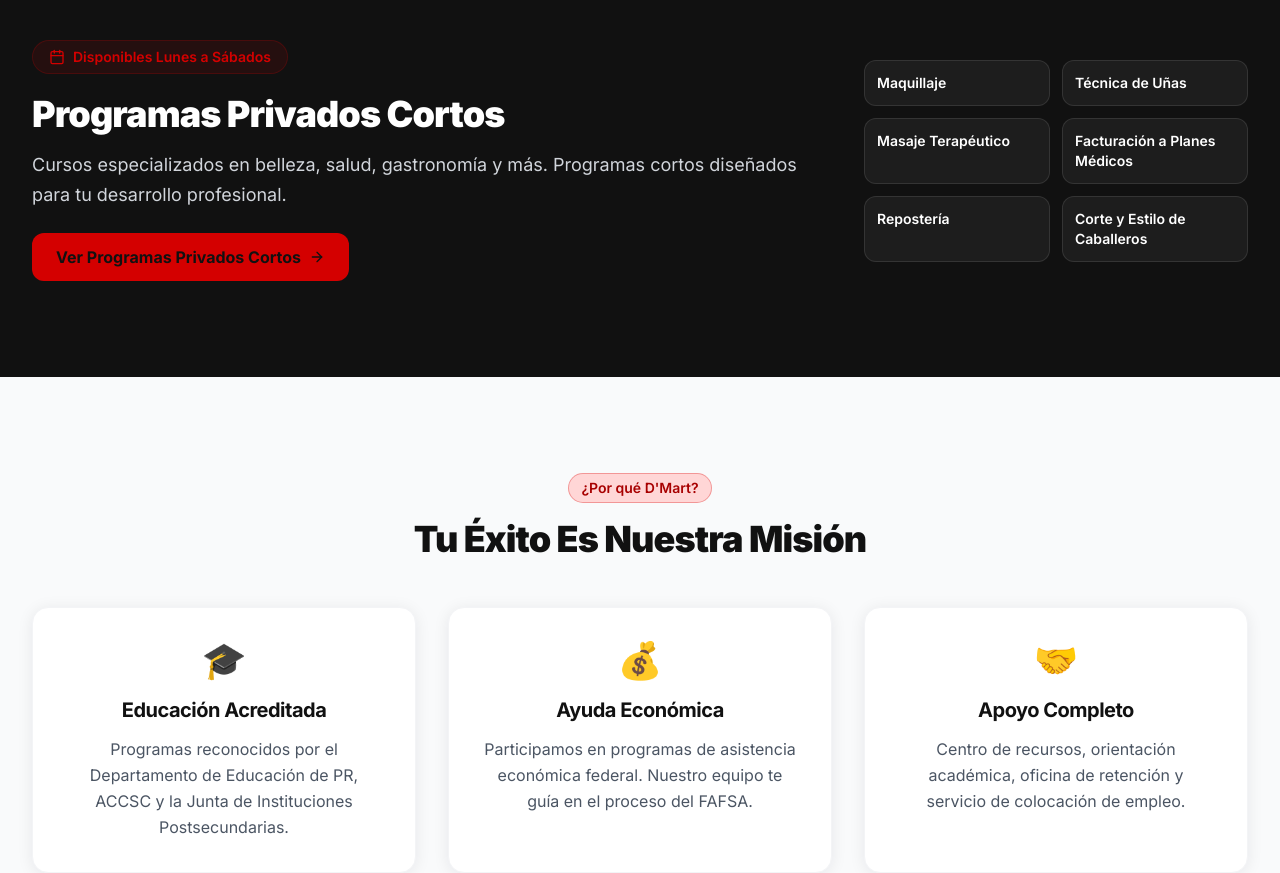
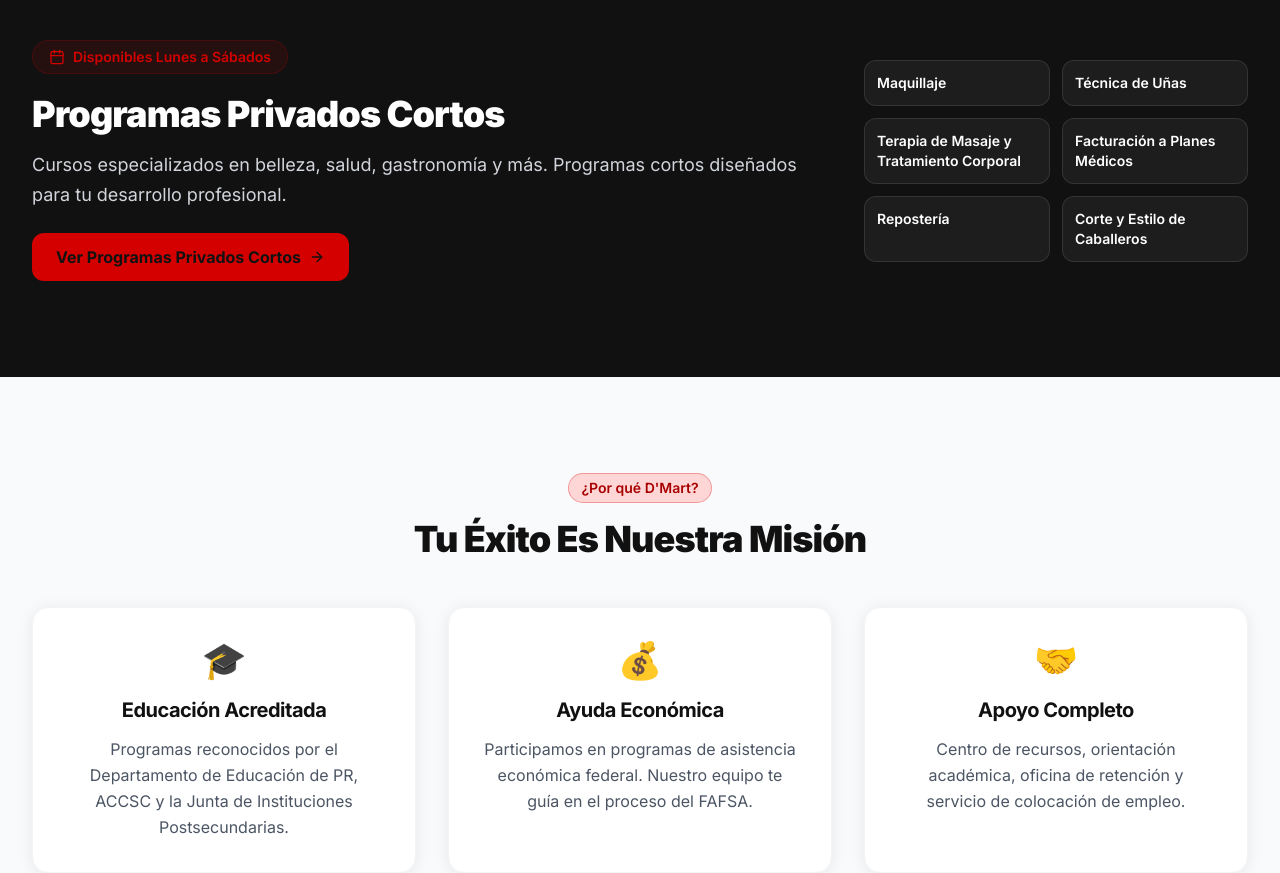
Before and after one commit to giancarlovf2000-lgtm/dmart-website, a Next.js app: page / in a window 1280 px wide. Shown: the part 2760-3633 px from the top of the page. Built offline with nearby package versions, Linux system fonts and the light colour scheme; no server answers.

Commit message:
Actualizar nombre de programa: Masaje Terapéutico → Terapia de Masaje y Tratamiento Corporal

```diff
--- a/src/app/(public)/page.tsx
+++ b/src/app/(public)/page.tsx
@@ -191,7 +191,7 @@
               </Link>
             </div>
             <div className="flex-1 grid grid-cols-2 gap-3 w-full max-w-sm">
-              {['Maquillaje', 'Técnica de Uñas', 'Masaje Terapéutico', 'Facturación a Planes Médicos', 'Repostería', 'Corte y Estilo de Caballeros'].map((course) => (
+              {['Maquillaje', 'Técnica de Uñas', 'Terapia de Masaje y Tratamiento Corporal', 'Facturación a Planes Médicos', 'Repostería', 'Corte y Estilo de Caballeros'].map((course) => (
                 <div key={course} className="bg-white/5 border border-white/10 rounded-xl p-3">
                   <p className="text-white text-sm font-semibold">{course}</p>
                 </div>
--- a/src/lib/utils.ts
+++ b/src/lib/utils.ts
@@ -137,7 +137,7 @@
   },
   {
     id: 3,
-    title: 'Masaje Terapéutico',
+    title: 'Terapia de Masaje y Tratamiento Corporal',
     description: 'Tus manos como instrumento de sanación. Aprende el arte ancestral de aliviar tensiones y restaurar el equilibrio corporal.',
     icon: 'Heart',
     tag: 'Salud',
```
